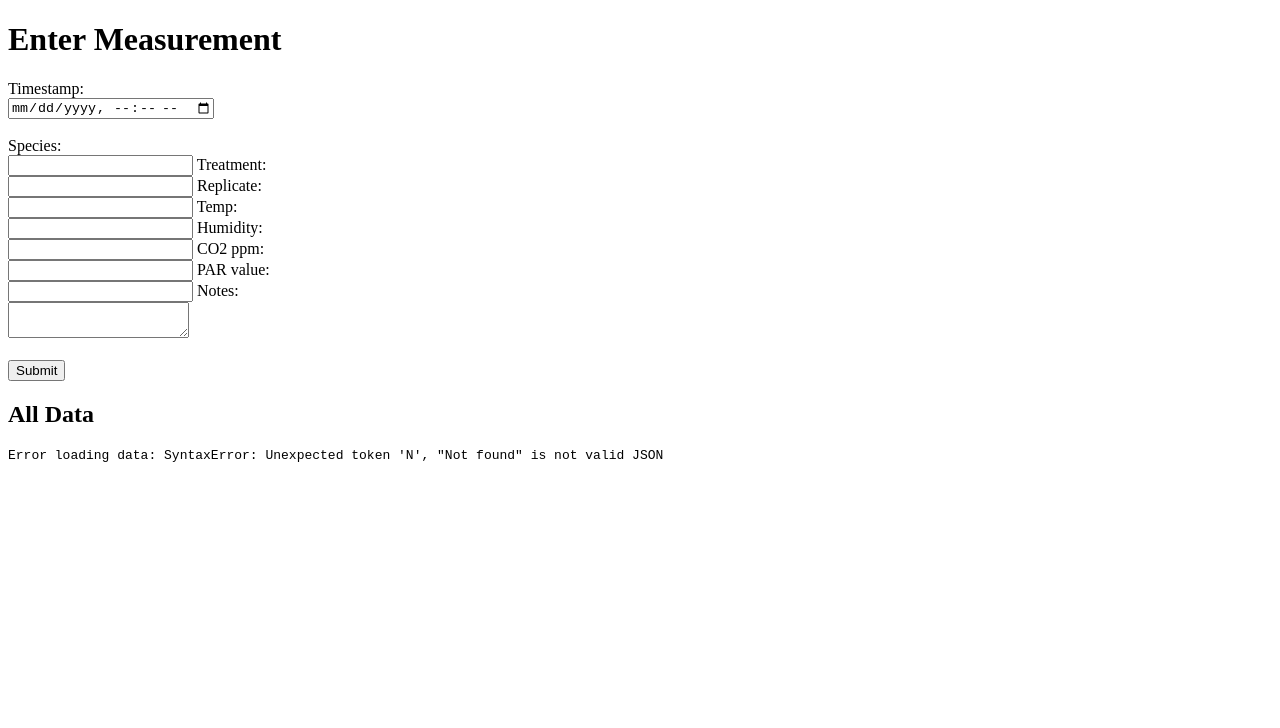
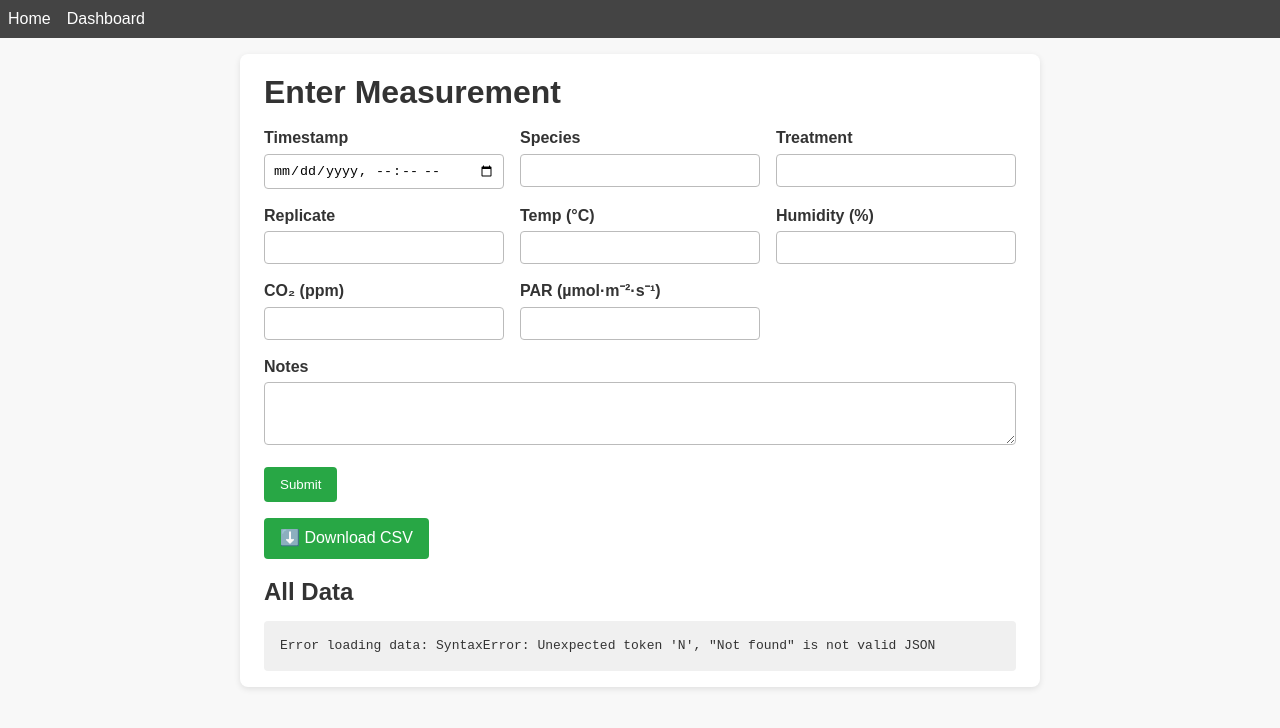
Before and after one commit to mrlilholt/mushData, a website: page public/index.html in a window 1280 px wide. Drawn offline with Linux system fonts and the light colour scheme; no server answers.

Commit message:
Add UI files: homepage and styling

```diff
--- a/public/index.html
+++ b/public/index.html
@@ -1,39 +1,71 @@
 <!DOCTYPE html>
-<html>
+<html lang="en">
 <head>
   <meta charset="utf-8">
-  <title>Mushroom Light Data Entry</title>
+  <meta name="viewport" content="width=device-width, initial-scale=1">
+  <title>Mushroom Light Data App</title>
+  <link rel="stylesheet" href="styles.css">
 </head>
 <body>
+  <nav class="nav">
+    <a href="index.html" class="nav__item">Home</a>
+    <a href="dashboard.html" class="nav__item">Dashboard</a>
+  </nav>
+
+  <main class="container">
     <h1>Enter Measurement</h1>
-  <form id="dataForm">
-    <!-- same inputs as before… -->
-    <label>Timestamp:<br>
+
+    <form id="dataForm" class="form-grid">
+      <div class="field">
+        <label for="timestamp">Timestamp</label>
         <input type="datetime-local" id="timestamp" required>
-    </label><br><br>
-    <label>Species:<br>
+      </div>
+      <div class="field">
+        <label for="species">Species</label>
         <input type="text" id="species" required>
-      <label>Treatment:<br>
+      </div>
+      <div class="field">
+        <label for="treatment">Treatment</label>
         <input type="text" id="treatment" required>
-      <label>Replicate:<br>
+      </div>
+      <div class="field">
+        <label for="replicate">Replicate</label>
         <input type="number" id="replicate" min="1" required>
-<label>Temp:<br>
+      </div>
+      <div class="field">
+        <label for="temp_c">Temp (°C)</label>
         <input type="number" step="0.1" id="temp_c" required>
-<label>Humidity:<br>
+      </div>
+      <div class="field">
+        <label for="humidity_pct">Humidity (%)</label>
         <input type="number" step="0.1" id="humidity_pct" required>
-<label>CO2 ppm:<br>
+      </div>
+      <div class="field">
+        <label for="co2_ppm">CO₂ (ppm)</label>
         <input type="number" id="co2_ppm" required>
-<label>PAR value:<br>
+      </div>
+      <div class="field">
+        <label for="par">PAR (µmol·m⁻²·s⁻¹)</label>
         <input type="number" id="par" required>
-<label>Notes:<br>
-<textarea id="notes"></textarea>
-    </label><br><br>
-    <!-- …rest of the fields… -->
+      </div>
+      <div class="field full-width">
+        <label for="notes">Notes</label>
+        <textarea id="notes" rows="3"></textarea>
+      </div>
+      <div class="field full-width">
         <button type="submit">Submit</button>
+      </div>
     </form>
 
+    <div class="actions">
+      <a id="downloadCsv" class="button" href="/api/data.csv" download="EnvironmentalData.csv">
+        ⬇️ Download CSV
+      </a>
+    </div>
+
     <h2>All Data</h2>
-  <pre id="dump"></pre>
+    <pre id="dump" class="dump">Loading…</pre>
+  </main>
 
   <script src="script.js"></script>
 </body>
--- /dev/null
+++ b/public/styles.css
@@ -0,0 +1,87 @@
+/* reset a bit */
+* { box-sizing: border-box; margin: 0; padding: 0; }
+
+body {
+  font-family: sans-serif;
+  line-height: 1.4;
+  background: #f8f8f8;
+  color: #333;
+}
+
+.nav {
+  display: flex;
+  background: #444;
+  padding: 0.5rem;
+}
+.nav__item {
+  color: white;
+  text-decoration: none;
+  margin-right: 1rem;
+}
+.nav__item:hover { text-decoration: underline; }
+
+.container {
+  max-width: 800px;
+  margin: 1rem auto;
+  background: white;
+  padding: 1rem 1.5rem;
+  border-radius: 8px;
+  box-shadow: 0 2px 6px rgba(0,0,0,0.1);
+}
+
+h1, h2 {
+  margin-bottom: 0.75rem;
+}
+
+.form-grid {
+  display: grid;
+  grid-template-columns: repeat(auto-fit, minmax(200px, 1fr));
+  grid-gap: 1rem;
+  margin-bottom: 1rem;
+}
+.field label {
+  display: block;
+  font-weight: bold;
+  margin-bottom: 0.25rem;
+}
+.field input,
+.field textarea {
+  width: 100%;
+  padding: 0.5rem;
+  border: 1px solid #bbb;
+  border-radius: 4px;
+}
+.field.full-width {
+  grid-column: 1 / -1;
+}
+
+button,
+.button {
+  display: inline-block;
+  background: #28a745;
+  color: white;
+  text-decoration: none;
+  padding: 0.6rem 1rem;
+  border: none;
+  border-radius: 4px;
+  cursor: pointer;
+}
+button:hover,
+.button:hover { background: #218838; }
+
+.actions {
+  margin-bottom: 1rem;
+}
+
+.dump {
+  background: #f0f0f0;
+  padding: 1rem;
+  border-radius: 4px;
+  max-height: 300px;
+  overflow: auto;
+}
+
+/* Mobile tweak: smaller padding */
+@media (max-width: 480px) {
+  .container { padding: 1rem; }
+}
```
Lines whose indentation alone changed are shown as unchanged.
